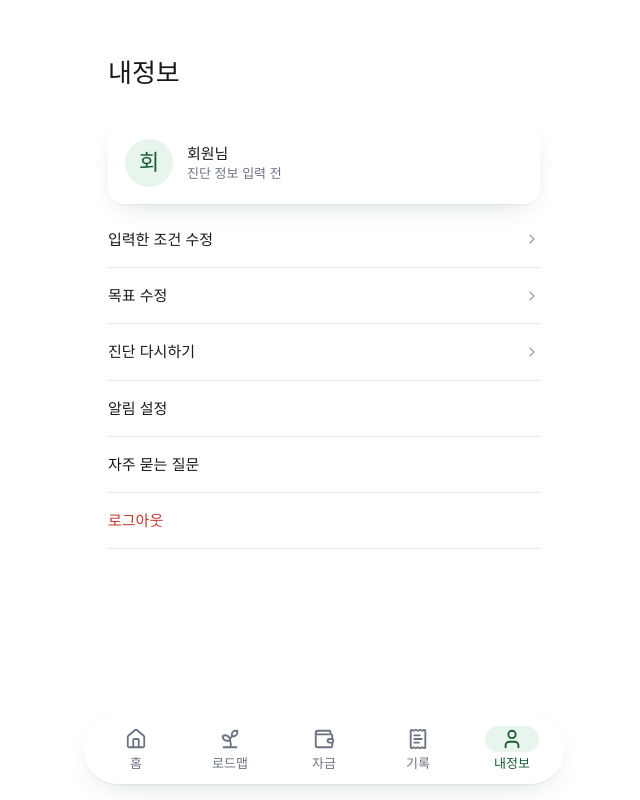
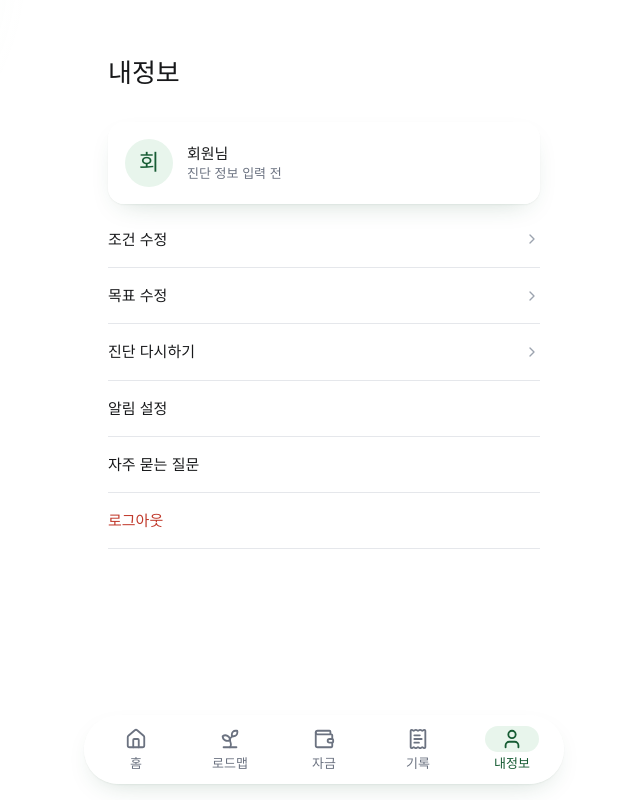
Before and after one commit to kb-say-young/seed-frontend, a Vue app: page /me in a window 1280 px wide. Shown: the whole page, without its empty margins (316-956 px from the left). Built offline with nearby package versions, Linux system fonts and the light colour scheme; no server answers; a web font is replaced by a local one.

Commit message:
chore(account): '입력한 조건 수정' 문구를 '조건 수정'으로 축약

```diff
--- a/src/features/account/pages/MyInfo.vue
+++ b/src/features/account/pages/MyInfo.vue
@@ -25,7 +25,7 @@ const subtitle = computed(() => {
 
 // 이동 가능한 메뉴
 const menu = [
-  { t: '입력한 조건 수정', to: '/me/edit' },
+  { t: '조건 수정', to: '/me/edit' },
   { t: '목표 수정', to: '/me/edit' },
   { t: '진단 다시하기', to: '/intake' },
 ]
```
